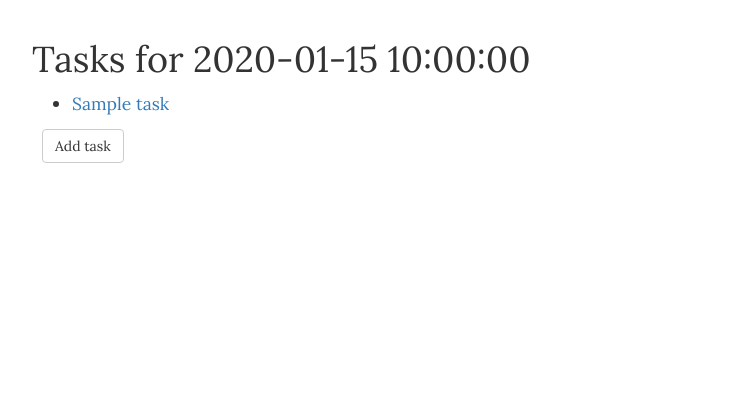
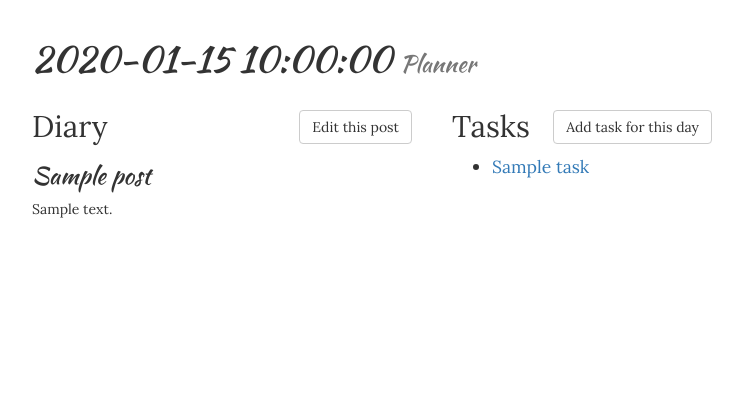
Before and after one commit to roxel/pydiary, a Python web app: template app/templates/planner/date_index.html in a window 1280 px wide. Shown: the part 51-468 px from the top of the page, without its empty margins (263-1006 px from the left). Run offline with Jinja, Linux system fonts and the light colour scheme; the template is opened without the code that fills it: most values are stand-ins (such as "Sample title", 1, 10 or a date in 2020); some libraries are stand-ins or nearby versions.

Commit message:
filled day planner with diary and tasks

```diff
--- a/app/diary/views.py
+++ b/app/diary/views.py
@@ -46,7 +46,6 @@ def show_post(post_id=None):
     post = Post.query.get(post_id)
     if post:
         if post.user_id == current_user.id:
-            post.content = Markup(markdown.markdown(post.content))
             return render_template('diary/show.html', post=post)
         else:
             return abort(403)
--- a/app/templates/diary/show.html
+++ b/app/templates/diary/show.html
@@ -46,7 +46,7 @@
     </div>
     <div class="row" id="post_content">
         <div class="col-md-12">
-            {{ post.content }}
+            {{ post.formatted_content }}
         </div>
     </div>
     <div class="row" id="post_footer">
--- a/app/templates/planner/date_index.html
+++ b/app/templates/planner/date_index.html
@@ -1,9 +1,58 @@
 {% extends "layout/base.html" %}
-{% import 'tasks/macros.html' as macros %}
-{% block title %}Tasks {{ date_string }}{% endblock %}
+{% import 'tasks/macros.html' as task_macros %}
+{% import 'diary/macros.html' as post_macros %}
+{% block title %}Planner – {{ date_string }}{% endblock %}
+{% block head %}
+    {{ super() }}
+    <style>
+        #post_content { margin-top: 40px; }
+        #post_footer { margin-top: 100px; }
+        #post_content { padding-left: 30px; }
 
+
+        #post_content p, #post_content ul li,
+          #post_content ol li, #post_content strong, #post_content em,
+          #post_content h1, #post_content h2, #post_content h3 {
+            font-size: 16px;
+        }
+
+        #post_content strong {
+            font-weight: 600;
+        }
+
+        #post_content h1, #post_content h1 em, #post_content h1 strong {
+            font-size: 22px;
+        }
+
+        #post_content h2, #post_content h2 em, #post_content h2 strong {
+            font-size: 20px;
+        }
+
+        #post_content em {
+            font-style: italic;
+        }
+    </style>
+{% endblock %}
 {% block content %}
-    <h1>Tasks for {{ date_string }}</h1>
-    {{ macros.task_list(tasks, "you haven't added any tasks for this day yet", show_date=False) }}
-    <a class="btn btn-default" href="{{ url_for('planner.add_task_by_date', date_string=date_string) }}" role="button">Add task</a>
+    <div class="row">
+        <div class="col-md-8">
+            <h1 class="handwriting">{{ date_string }} <small>Planner</small></h1>
+        </div>
+    </div>
+    <div class="row">
+        <div class="col-md-7">
+            {% if post %}
+            <h2>Diary <a href=" {{ url_for('diary.edit_post', post_id=post.id) }}" class="btn btn-default pull-right" role="button">Edit this post</a></h2>
+                <h3><span class="handwriting">{{ post.title }}</span></h3>
+                <div>{{ post.formatted_content }}</div>
+            {% else %}
+            <h2>Diary <a class="btn btn-default pull-right" href="{{ url_for('diary.add_post') }}" role="button">Add post for this day</a></h2>
+
+            {% endif %}
+        </div>
+        <div class="col-md-5">
+            <h2>Tasks<a class="btn btn-default pull-right" href="{{ url_for('tasks.add_task') }}" role="button">Add task for this day</a></h2>
+            {{ task_macros.task_list(tasks, "no tasks to show", show_date=False) }}
+        </div>
+    </div>
 {% endblock %}
--- a/app/templates/virtues/show.html
+++ b/app/templates/virtues/show.html
@@ -39,7 +39,7 @@
     <div class="row" id="virtue_heading">
         <div class="col-md-12">
         	<h1><span class="handwriting">{{ virtue.title }}</span></h1>
-            <h4><small>{{ virtue.subtitle }}</small></h4>
+            <h4><small>{{ virtue.formatted_subtitle }}</small></h4>
         </div>
     </div>
     <div class="row" id="virtue_image">
@@ -49,7 +49,7 @@
     </div>
     <div class="row" id="virtue_description">
         <div class="col-md-12">
-            {{ virtue.description }}
+            {{ virtue.formatted_description }}
         </div>
     </div>
     <div class="row" id="virtue_footer">
--- a/app/virtues/views.py
+++ b/app/virtues/views.py
@@ -46,8 +46,6 @@ def show_virtue(virtue_id=None):
         return redirect(url_for('virtues.show_virtues'))
     virtue = Virtue.query.get(virtue_id)
     if virtue:
-        virtue.subtitle = Markup(markdown.markdown(virtue.subtitle))
-        virtue.description = Markup(markdown.markdown(virtue.description))
         return render_template('virtues/show.html', virtue=virtue)
     return abort(404)
 
```
Also changed, not shown: app/diary/models.py (+7 -0 lines), app/planner/views.py (+21 -20 lines), app/virtues/models.py (+10 -0 lines).
